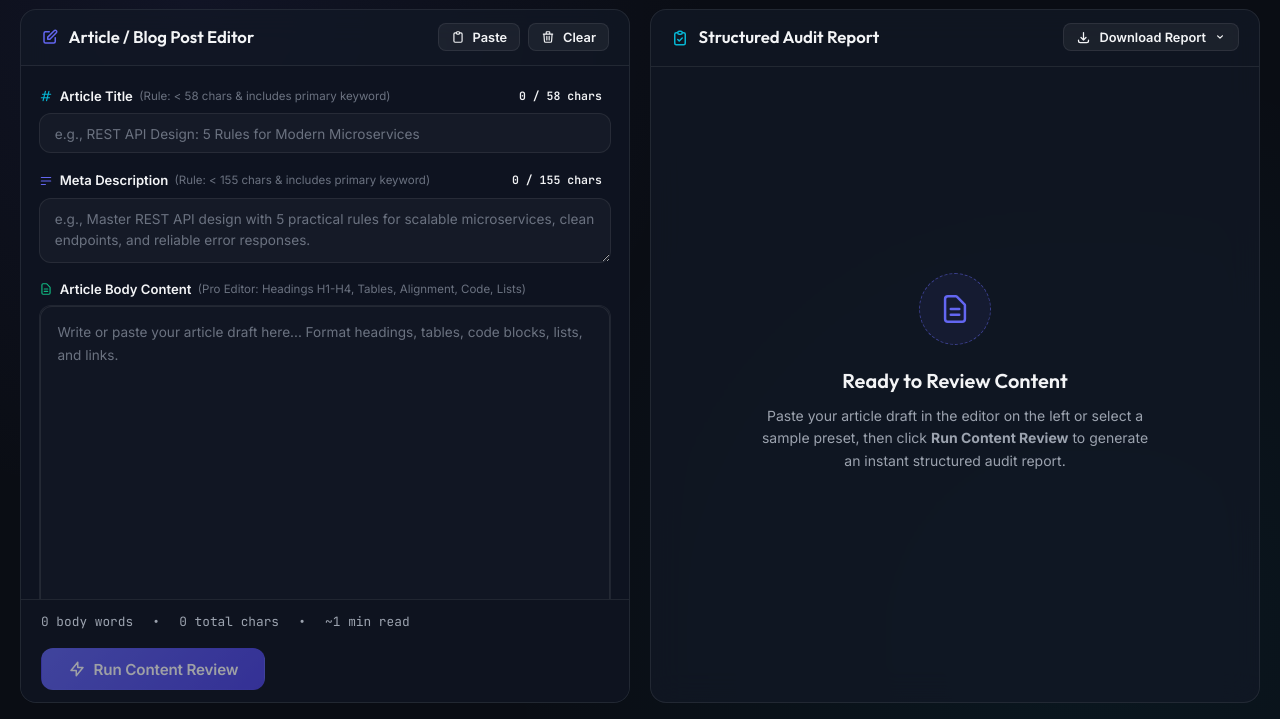
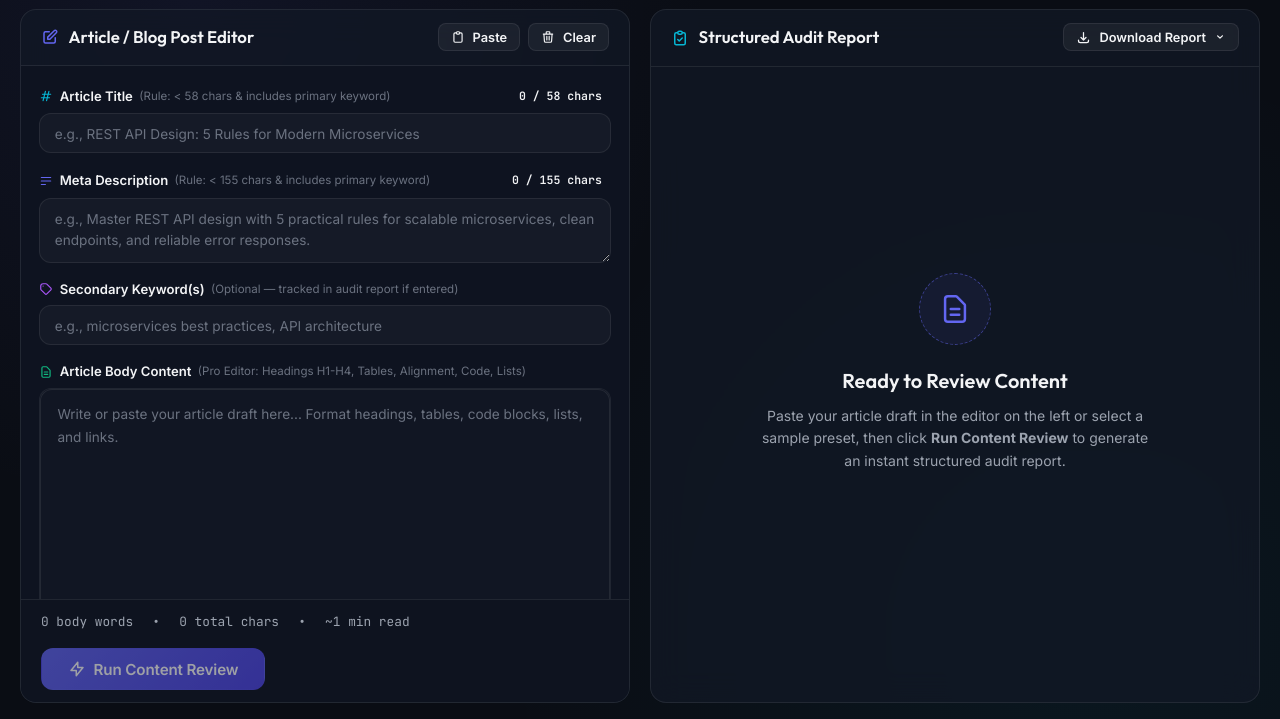
Before and after one commit to DevanshiMandaliya18/ai-content-reviewer, a website: page public/index.html in a window 1280 px wide. Shown: the part 81-800 px from the top of the page. Drawn offline with Linux system fonts and the light colour scheme; no server answers.

Commit message:
Add files via upload

```diff
--- a/public/index.html
+++ b/public/index.html
@@ -133,6 +133,24 @@
                 rows="2"
                 placeholder="e.g., Master REST API design with 5 practical rules for scalable microservices, clean endpoints, and reliable error responses."
               ></textarea>
+            </div>
+
+            <!-- Secondary Keyword Field (Optional) -->
+            <div class="input-field-group">
+              <div class="input-field-header">
+                <label for="blogSecondaryKeyword" class="input-field-label">
+                  <svg width="14" height="14" fill="none" stroke="currentColor" stroke-width="2" viewBox="0 0 24 24" style="color:var(--accent-purple);"><path stroke-linecap="round" stroke-linejoin="round" d="M7 7h.01M7 3h5c.512 0 1.024.195 1.414.586l7 7a2 2 0 010 2.828l-7 7a2 2 0 01-2.828 0l-7-7A1.994 1.994 0 013 12V7a4 4 0 014-4z"></path></svg>
+                  <span>Secondary Keyword(s)</span>
+                  <span class="field-hint">(Optional — tracked in audit report if entered)</span>
+                </label>
+              </div>
+              <input
+                type="text"
+                id="blogSecondaryKeyword"
+                class="editor-input-text"
+                placeholder="e.g., microservices best practices, API architecture"
+                autocomplete="off"
+              />
             </div>
 
             <!-- Main Article Body (Proper Rich Text Editor) -->
@@ -291,6 +309,10 @@
               <div class="metric-pill metric-pill-keyword">
                 <span class="metric-pill-label">Primary Keyword (2-4x)</span>
                 <span id="metricKeyword" class="metric-pill-val">N/A</span>
+              </div>
+              <div id="metricSecondaryKeywordContainer" class="metric-pill metric-pill-secondary-keyword" style="display: none;">
+                <span class="metric-pill-label">Secondary Keyword</span>
+                <span id="metricSecondaryKeyword" class="metric-pill-val">N/A</span>
               </div>
               <div class="metric-pill">
                 <span class="metric-pill-label">Internal Links (2-4x)</span>
```
